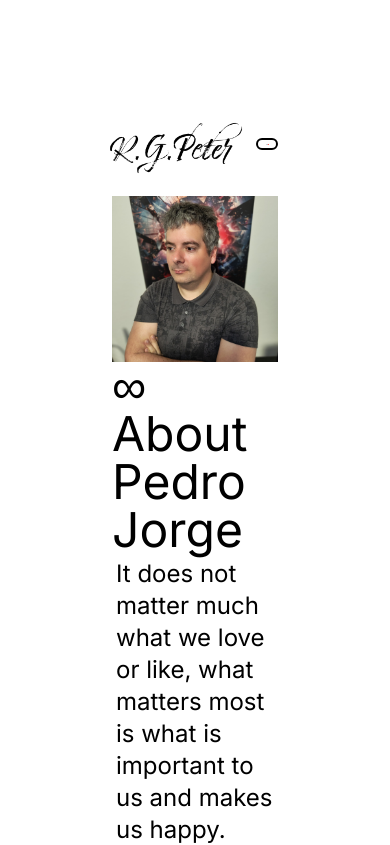
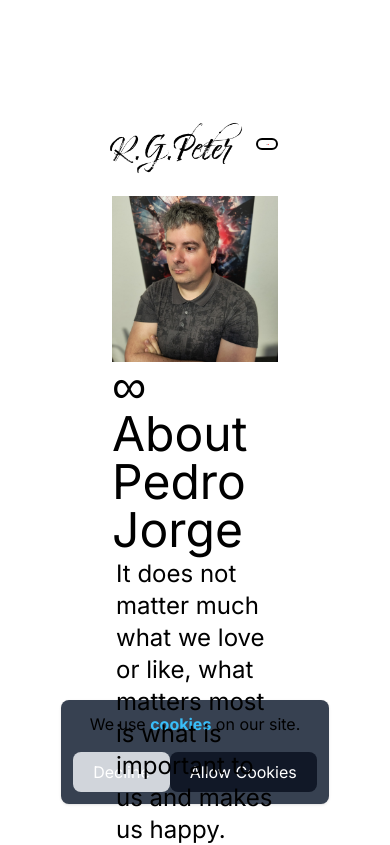
Before and after one commit to pmrjg/nextjs-vercel-prjorge, a Next.js app: page / in a window 390 px wide. Shown: the top 845 px of the page. Built offline with nearby package versions, Linux system fonts and the light colour scheme.

Commit message:
Added GAnalytics and CookieConsent

```diff
--- a/package.json
+++ b/package.json
@@ -9,6 +9,7 @@
     "lint": "next lint"
   },
   "dependencies": {
+    "@next/third-parties": "^14.2.3",
     "framer-motion": "^11.2.10",
     "next": "14.2.3",
     "react": "^18",
@@ -24,5 +25,7 @@
     "tailwindcss": "^3.4.1",
     "typescript": "^5"
   },
-  "browser": { "fs": false }
+  "browser": {
+    "fs": false
+  }
 }
--- a/src/app/layout.tsx
+++ b/src/app/layout.tsx
@@ -1,6 +1,8 @@
 import type { Metadata } from "next";
 import { Inter } from "next/font/google";
 import "./globals.css";
+import {GoogleAnalytics} from "@next/third-parties/google";
+import Cookiebanner from "@/components/Cookiebanner";
 
 const inter = Inter({ subsets: ["latin"] });
 
@@ -17,7 +19,11 @@ export default function RootLayout({
 }>) {
   return (
     <html lang="en">
-      <body className={inter.className}>{children}</body>
+    <GoogleAnalytics gaId="G-Q9R8DLCXMG"/>
+    <body className={inter.className}>
+    <Cookiebanner/>
+    {children}
+    </body>
     </html>
   );
 }
--- /dev/null
+++ b/src/components/Cookiebanner.js
@@ -0,0 +1,47 @@
+'use client';
+import React from "react";
+import { getLocalStorage, setLocalStorage } from '@/lib/storageHelper';
+import { useState, useEffect } from 'react';
+
+export default function Cookiebanner(){
+
+    const [cookieConsent, setCookieConsent] = useState(false);
+
+    useEffect (() => {
+        const storedCookieConsent = getLocalStorage("cookie_consent", null)
+
+        setCookieConsent(storedCookieConsent)
+    }, [setCookieConsent])
+
+
+    useEffect(() => {
+        const newValue = cookieConsent ? 'granted' : 'denied'
+
+        window.gtag("consent", 'update', {
+            'analytics_storage': newValue
+        });
+
+        setLocalStorage("cookie_consent", cookieConsent)
+
+
+    }, [cookieConsent]);
+
+    return (
+        <div className={`my-10 mx-auto max-w-max md:max-w-screen-sm
+                        fixed bottom-0 left-0 right-0
+                        flex px-3 md:px-4 py-3 justify-between items-center flex-col sm:flex-row gap-4
+                         bg-gray-700 rounded-lg shadow ${cookieConsent != null ? "hidden" : "flex"}`}>
+
+            <div className='text-center'>
+                <p>We use <span className='font-bold text-sky-400'>cookies</span> on our site.</p>
+            </div>
+
+
+            <div className='gap-2'>
+                <button className='bg-gray-300 px-5 py-2 text-white rounded-lg border-gray-900' onClick={() => setCookieConsent(false)}>Decline</button>
+                <button className='bg-gray-900 px-5 py-2 text-white rounded-lg' onClick={() => setCookieConsent(true)}>Allow Cookies</button>
+
+            </div>
+        </div>
+    )
+}
--- /dev/null
+++ b/src/lib/storageHelper.ts
@@ -0,0 +1,13 @@
+import "client-only";
+
+export function getLocalStorage(key: string, defaultValue:any){
+    const stickyValue = localStorage.getItem(key);
+
+    return (stickyValue !== null && stickyValue !== 'undefined')
+        ? JSON.parse(stickyValue)
+        : defaultValue;
+}
+
+export function setLocalStorage(key: string, value:any){
+    localStorage.setItem(key, JSON.stringify(value));
+}
```
Also changed, not shown: 1 other file (tests, documents, lock files or other folders).
